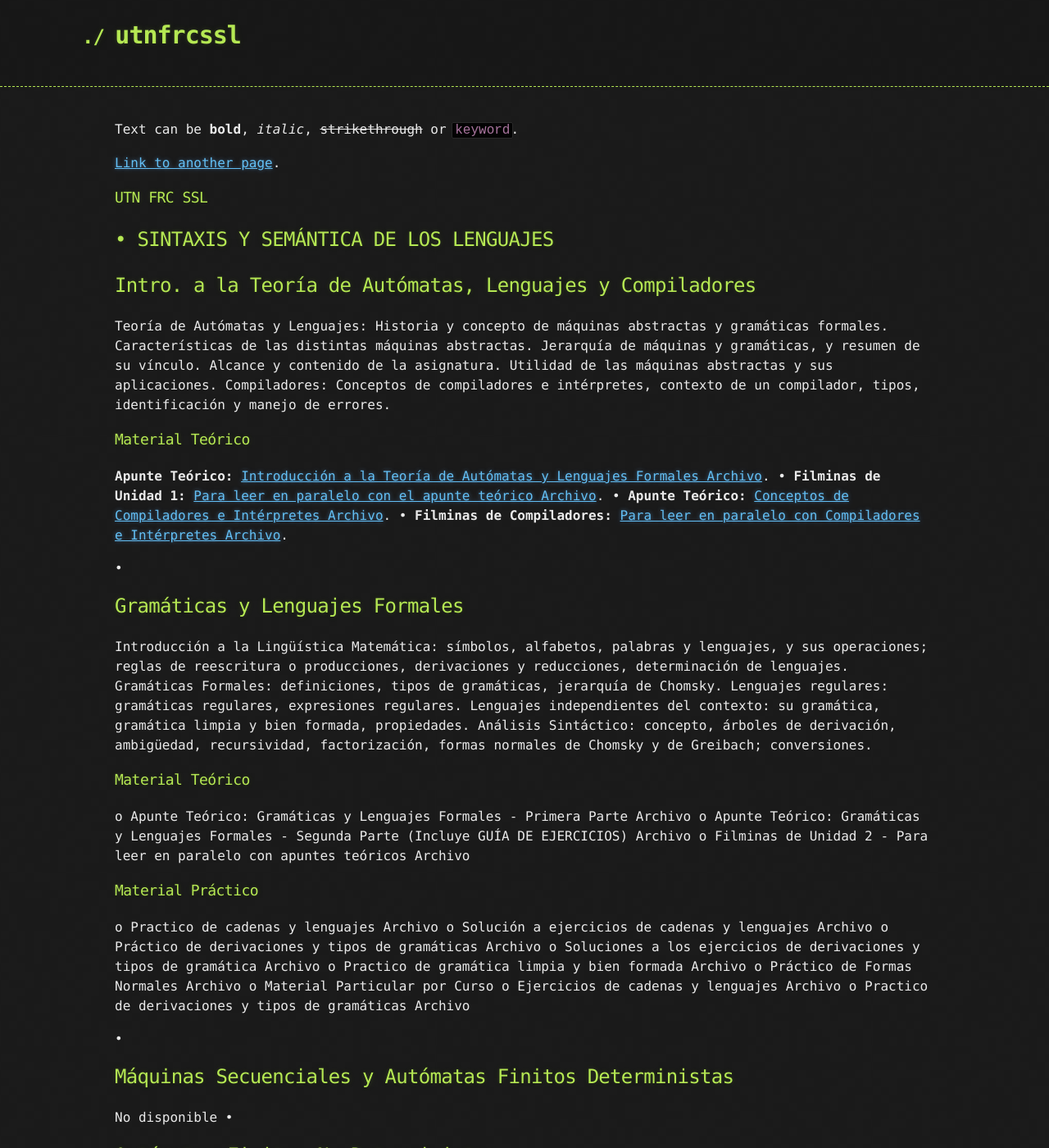
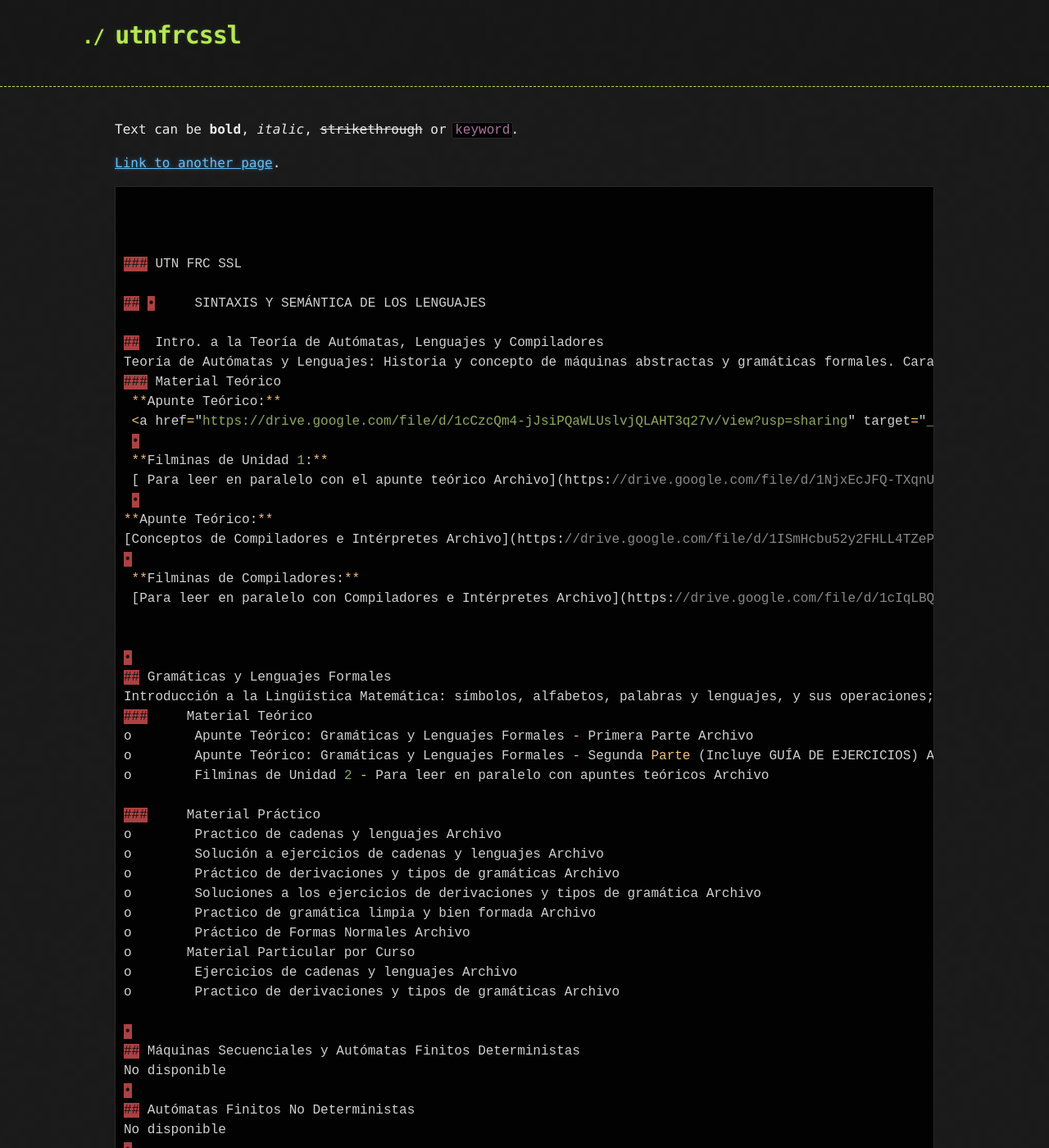
Before and after one commit to Ismael0351/utnfrcssl, a Jekyll site: the page built from index.md, in a window 1280 px wide and 1400 px high. Shown: the whole window at 82% size. Built offline with Jekyll 4.4.1, drawn with Linux system fonts in a browser that asks for light colours; our own code applies the rules of GitHub Pages for plain Markdown files; the repository's description, which GitHub fills in, is left out; some of the changed text lies outside the part shown.

Commit message:
Update index.md

````diff
--- a/index.md
+++ b/index.md
@@ -6,6 +6,11 @@ Text can be **bold**, _italic_, ~~strikethrough~~ or `keyword`.
 
 
 
+
+
+
+
+```js
 
 
 
@@ -69,11 +74,6 @@ No disponible
 •
 
 
-```js
-
-
-
-
 
 
 ```
````
